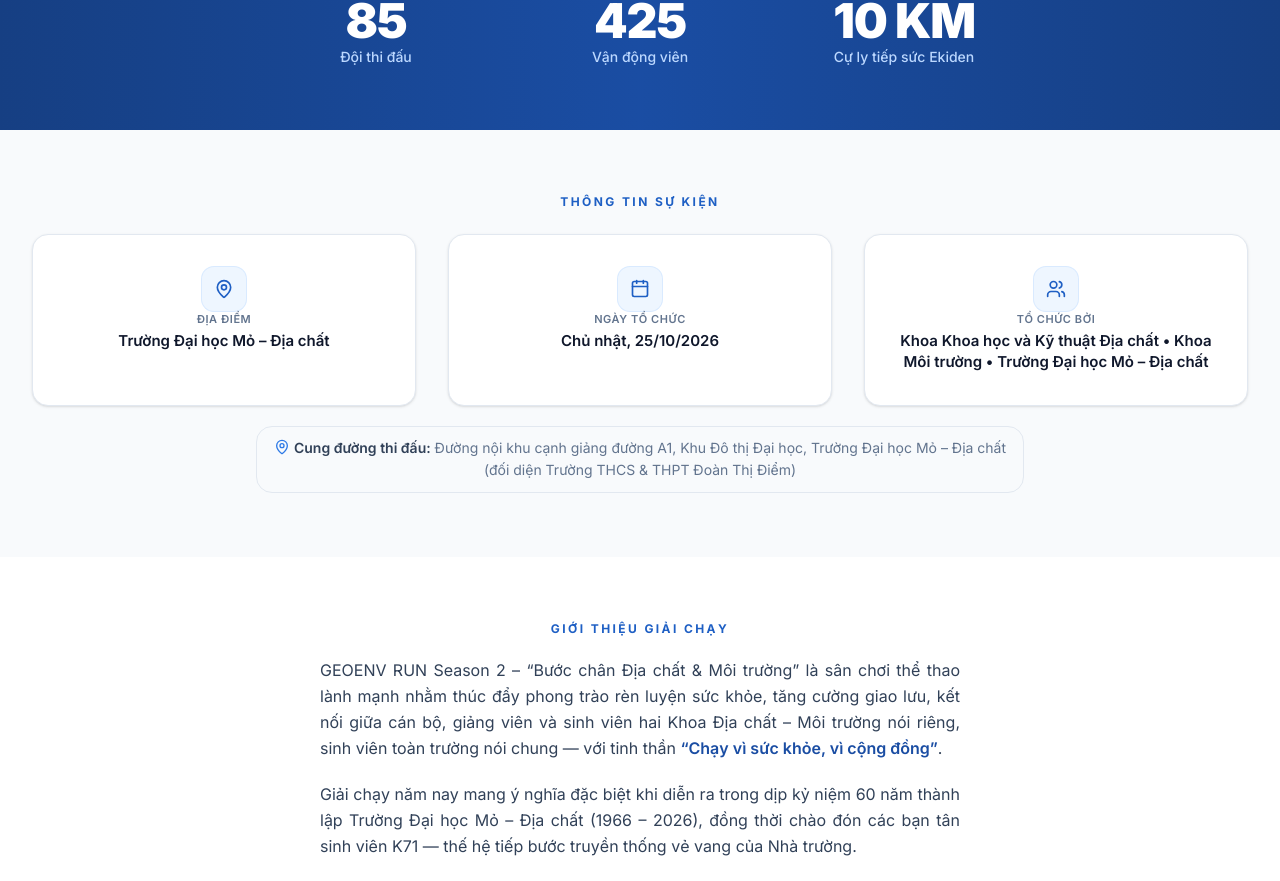
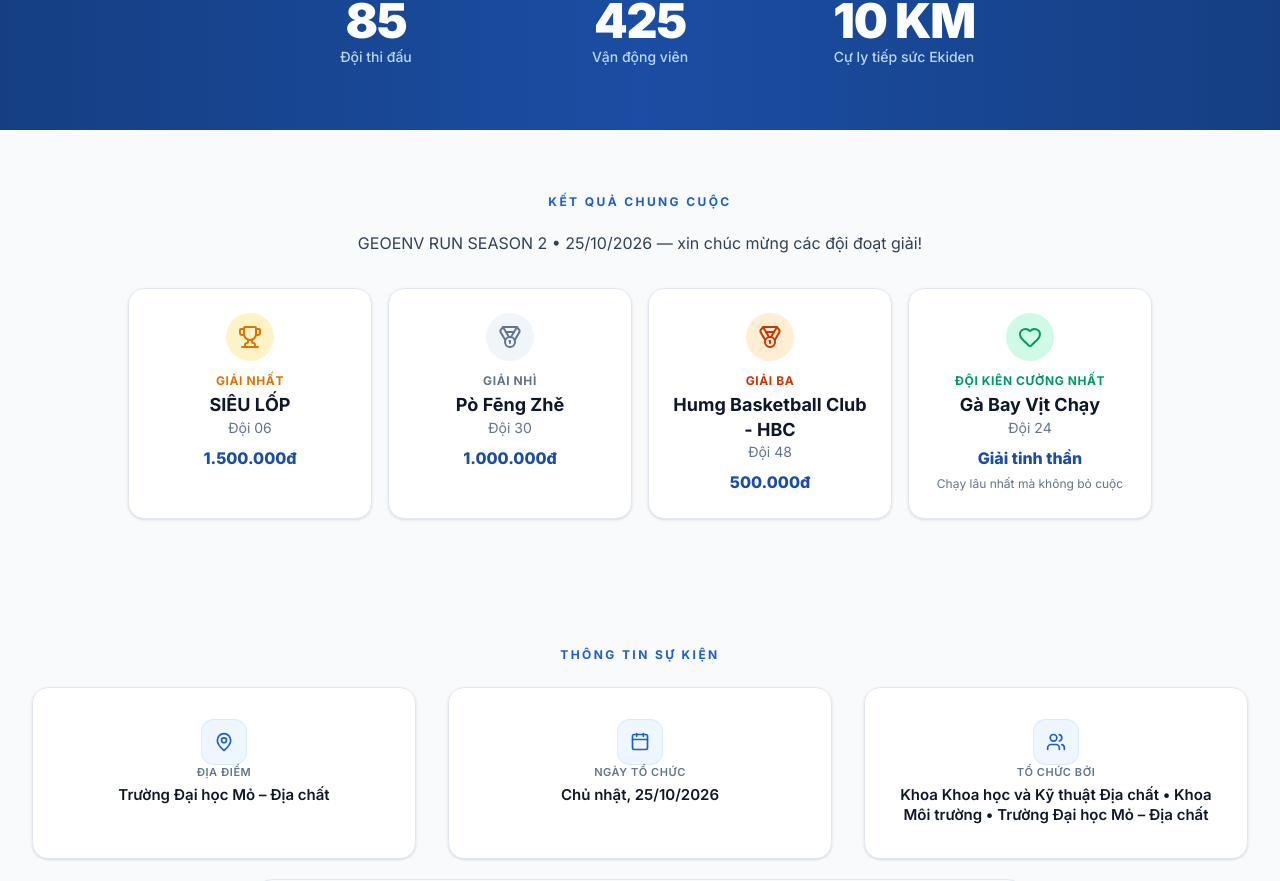
Before and after one commit to koko999-tien/geoenv-run-2026-certificates, a React (Vite) app: page / in a window 1280 px wide. Shown: the part 1095-1976 px from the top of the page. Built offline with nearby package versions, Linux system fonts and the light colour scheme; no server answers.

Commit message:
Thêm mục Kết quả chung cuộc lên trang chủ

```diff
--- a/src/pages/Home.tsx
+++ b/src/pages/Home.tsx
@@ -291,6 +291,80 @@ export function Home() {
         </div>
       </section>
 
+      {/* ================= KẾT QUẢ CHUNG CUỘC — các đội đoạt giải lên trang nhất ================= */}
+      <section className="bg-slate-50 py-14 sm:py-16">
+        <div className="mx-auto max-w-5xl px-4 sm:px-6 lg:max-w-7xl lg:px-8">
+          <h2 className="text-center text-xs font-bold uppercase tracking-[0.2em] text-geoenv-600">
+            Kết quả chung cuộc
+          </h2>
+          <p className="mx-auto mt-5 max-w-2xl px-4 text-center text-sm leading-relaxed text-slate-700 sm:text-base">
+            GEOENV RUN SEASON 2 • 25/10/2026 — xin chúc mừng các đội đoạt giải!
+          </p>
+          <div className="mx-auto mt-8 grid max-w-5xl grid-cols-1 gap-4 sm:grid-cols-2 lg:grid-cols-4">
+            {[
+              {
+                icon: Trophy,
+                iconBg: 'bg-amber-100',
+                iconColor: 'text-amber-600',
+                labelColor: 'text-amber-600',
+                place: 'Giải Nhất',
+                team: 'SIÊU LỐP',
+                teamNo: 'Đội 06',
+                prize: '1.500.000đ',
+              },
+              {
+                icon: Medal,
+                iconBg: 'bg-slate-100',
+                iconColor: 'text-slate-500',
+                labelColor: 'text-slate-500',
+                place: 'Giải Nhì',
+                team: 'Pò Fēng Zhě',
+                teamNo: 'Đội 30',
+                prize: '1.000.000đ',
+              },
+              {
+                icon: Medal,
+                iconBg: 'bg-orange-100',
+                iconColor: 'text-orange-700',
+                labelColor: 'text-orange-700',
+                place: 'Giải Ba',
+                team: 'Humg Basketball Club - HBC',
+                teamNo: 'Đội 48',
+                prize: '500.000đ',
+              },
+              {
+                icon: Heart,
+                iconBg: 'bg-emerald-100',
+                iconColor: 'text-emerald-600',
+                labelColor: 'text-emerald-600',
+                place: 'Đội kiên cường nhất',
+                team: 'Gà Bay Vịt Chạy',
+                teamNo: 'Đội 24',
+                prize: 'Giải tinh thần',
+                note: 'Chạy lâu nhất mà không bỏ cuộc',
+              },
+            ].map((r) => (
+              <div key={r.place} className="card p-5 text-center sm:p-6">
+                <span
+                  className={`mx-auto flex h-12 w-12 items-center justify-center rounded-full ${r.iconBg}`}
+                >
+                  <r.icon className={`h-6 w-6 ${r.iconColor}`} />
+                </span>
+                <p className={`mt-3 text-xs font-bold uppercase tracking-wider ${r.labelColor}`}>
+                  {r.place}
+                </p>
+                <h3 className="mt-1 text-lg font-bold leading-snug text-slate-900">{r.team}</h3>
+                <p className="text-sm text-slate-500">{r.teamNo}</p>
+                <p className="mt-2 text-base font-extrabold text-geoenv-700">{r.prize}</p>
+                {'note' in r && r.note ? (
+                  <p className="mt-1 text-xs leading-relaxed text-slate-500">{r.note}</p>
+                ) : null}
+              </div>
+            ))}
+          </div>
+        </div>
+      </section>
+
       {/* ================= THÔNG TIN SỰ KIỆN (thẻ trắng trên nền sáng) ================= */}
       <section className="py-14 sm:py-16">
         <div className="mx-auto max-w-5xl px-4 sm:px-6 lg:max-w-7xl lg:px-8">
```
